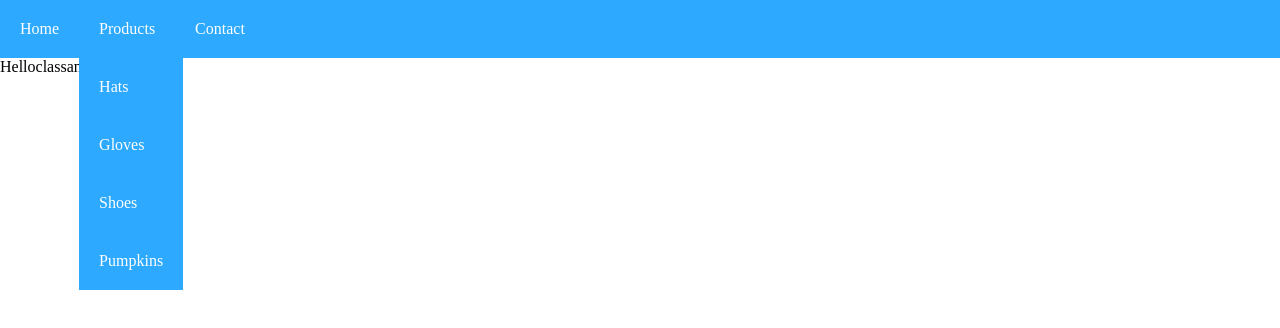
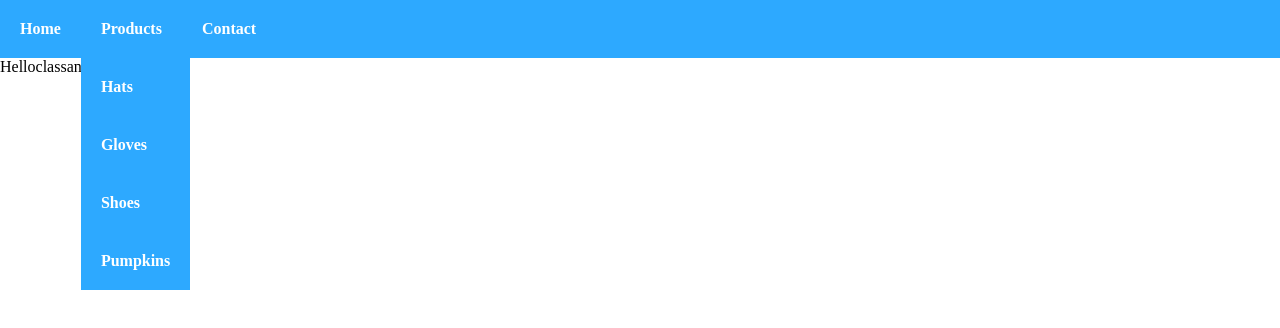
Before and after one commit to yan17asn/WEB130, a website: page Assignment03/index.html in a window 1280 px wide. Drawn offline with nearby package versions, Linux system fonts and the light colour scheme; files that its build step writes are made by us from their sources.

Commit message:
Add files via upload

```diff
--- a/Assignment03/src/scss/_nav.scss
+++ b/Assignment03/src/scss/_nav.scss
@@ -2,6 +2,8 @@
 @import 'size';
 
 nav {
+    font-family: Inconsolata;
+    font-weight: bold;
     ul {
         //remove list styles
         list-style-type: none;
@@ -20,7 +22,7 @@ nav {
             @include size(md) {
                 position: absolute;
                 width: 100%;
-                left:0;
+                left: 0;
             }
 
             @include size(lg) {
@@ -37,7 +39,7 @@ nav {
             flex-grow: 1;
         }
         a {
-            display:block;
+            display: block;
             text-align: center;
             @include size(lg) {
                 text-align: left;
@@ -60,9 +62,5 @@ nav {
                 background-image: url("/img/X-Icon.png");
             }
         }
-
-
-
     }
-
 }
```
